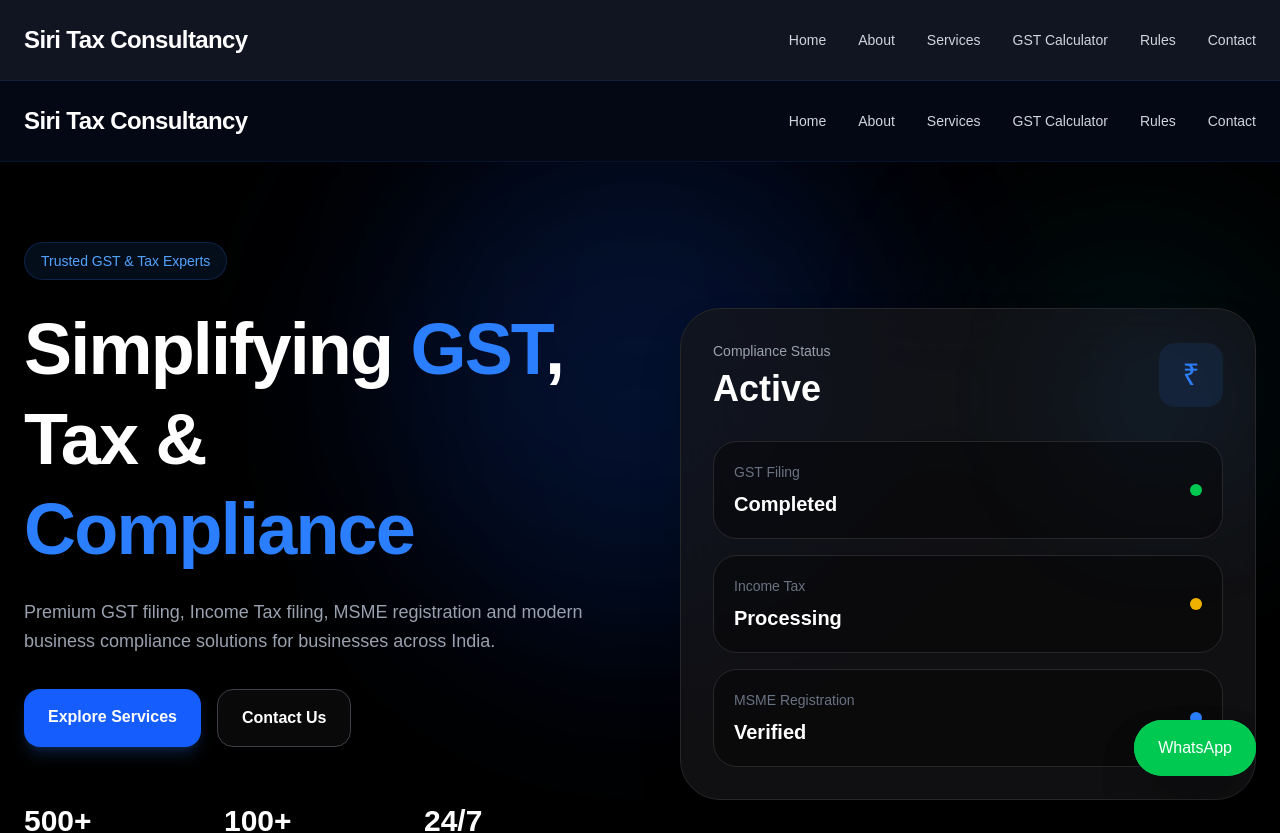
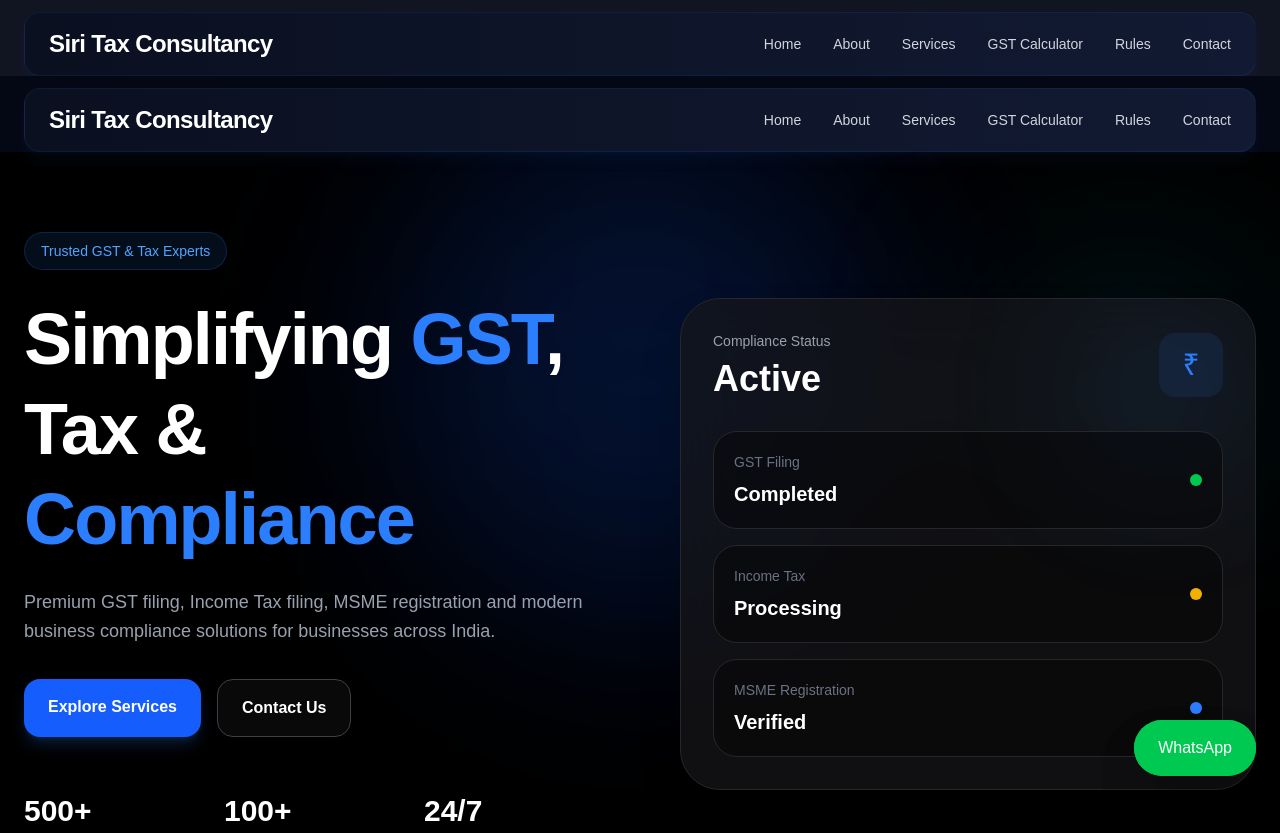
Before and after one commit to Yaswanth2126/siri-tax-consultancy, a Next.js app: page / in a window 1280 px wide. Shown: the top 833 px of the page. Built offline with nearby package versions, Linux system fonts and the light colour scheme.

Commit message:
Final premium navbar

```diff
--- a/components/Navbar.tsx
+++ b/components/Navbar.tsx
@@ -22,11 +22,11 @@
   ];
 
   return (
-    <header className="sticky top-0 z-50 w-full border-b border-blue-500/10 bg-[#050816]/95 backdrop-blur-xl">
+    <header className="sticky top-0 z-50 w-full bg-[#050816]/95 backdrop-blur-xl">
 
-      <div className="max-w-7xl mx-auto px-4 sm:px-6">
+      <div className="max-w-7xl mx-auto px-4 sm:px-6 pt-3">
 
-        <div className="h-20 flex items-center justify-between">
+        <div className="h-16 rounded-2xl bg-gradient-to-r from-[#0a1020] to-[#121a33] border border-blue-500/10 shadow-lg shadow-blue-500/5 px-6 flex items-center justify-between">
 
           {/* Logo */}
           <Link
@@ -57,7 +57,7 @@
 
           </div>
 
-          {/* Mobile Menu Button */}
+          {/* Mobile Button */}
           <button
             onClick={() => setMenuOpen(!menuOpen)}
             className="md:hidden w-11 h-11 rounded-xl bg-blue-500/10 border border-blue-500/10 flex items-center justify-center text-white"
@@ -73,8 +73,6 @@
 
         </div>
 
-      </div>
-
         {/* Mobile Menu */}
         <AnimatePresence>
 
@@ -85,7 +83,7 @@
               animate={{ opacity: 1, y: 0 }}
               exit={{ opacity: 0, y: -8 }}
               transition={{ duration: 0.2 }}
-            className="md:hidden border-t border-blue-500/10 bg-[#050816]"
+              className="md:hidden mt-3 rounded-2xl border border-blue-500/10 bg-[#0a1020]/95 backdrop-blur-xl overflow-hidden"
             >
 
               <div className="px-6 py-5 flex flex-col">
@@ -113,6 +111,8 @@
 
         </AnimatePresence>
 
+      </div>
+
     </header>
   );
 }
```
Lines whose indentation alone changed are shown as unchanged.
